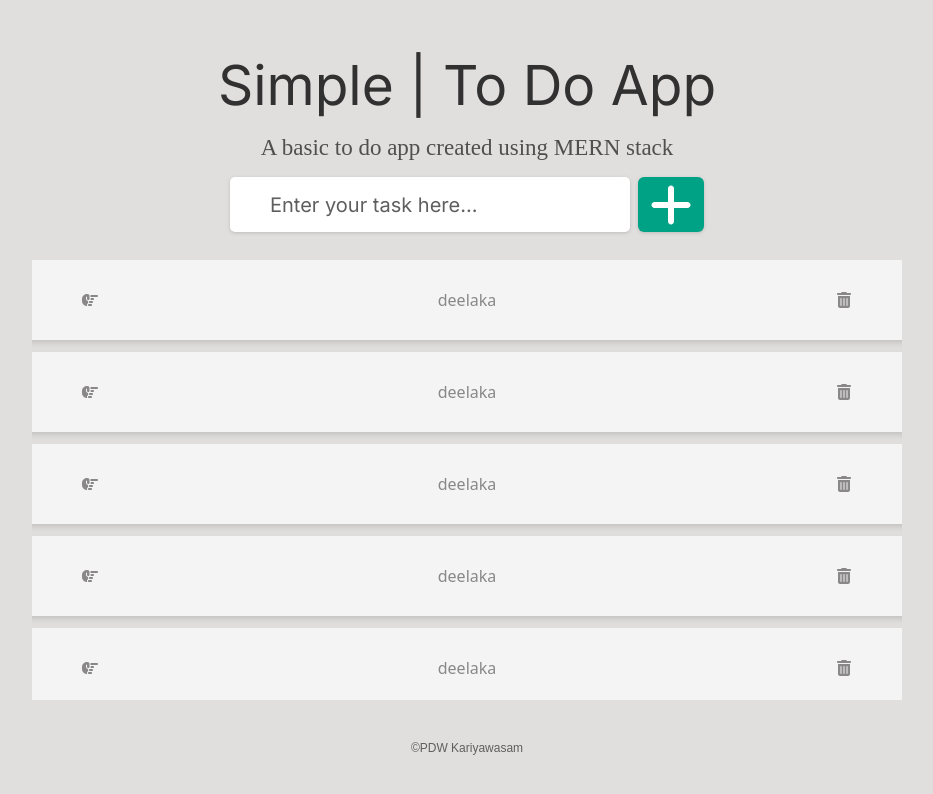
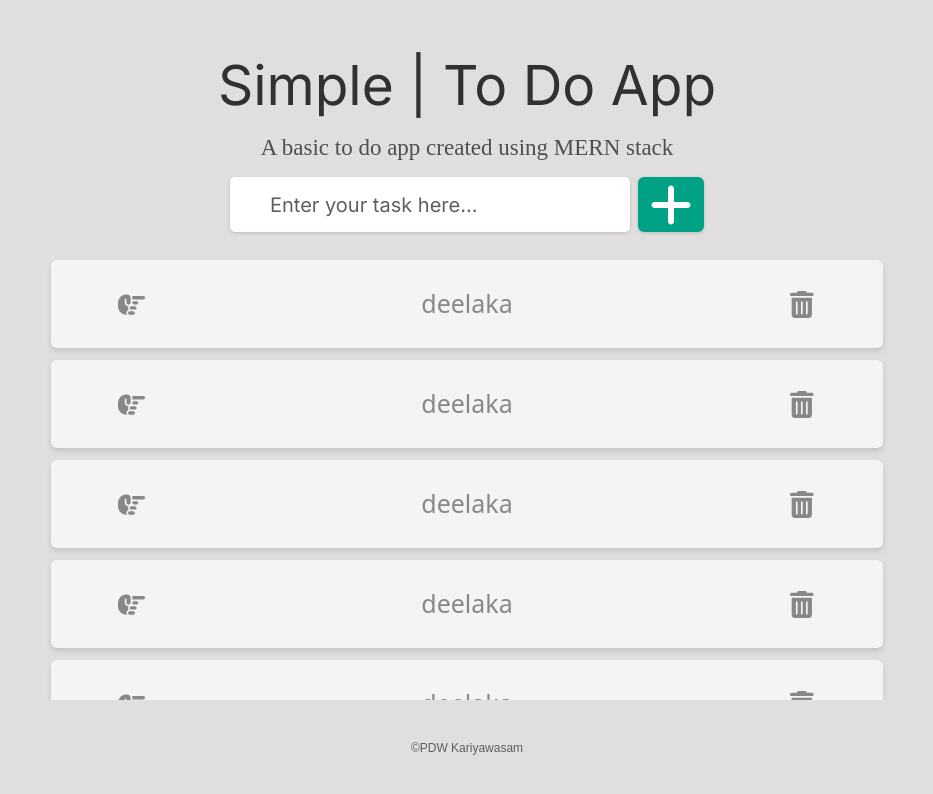
Before and after one commit to deelaka99/ToDoWebApp_using_MERN, a React (Vite) app in the folder frontend/To_Do_Web_App/: page / in a window 1280 px wide. Shown: the top 794 px of the page, without its empty margins (173-1106 px from the left). Built offline with nearby package versions, Linux system fonts and the light colour scheme; a web font is replaced by a local one.

Commit message:
Task is ready for tablets

```diff
--- a/frontend/To_Do_Web_App/src/components/Task.jsx
+++ b/frontend/To_Do_Web_App/src/components/Task.jsx
@@ -14,16 +14,16 @@ function Task() {
         done
           ? "line-through bg-placeholderGrey"
           : "bg-secondGrey active:ring-2 hover:bg-white"
-      } mobile:h-[10vh] mobile:w-[70vw] mobile:rounded-[4px] drop-shadow-md mobile:px-2 py-1 flex shrink-0 `}
+      } mobile:h-[10vh] mobile:w-[70vw] tablet:h-[11vh] tablet:w-[65vw] mobile:rounded-[4px] tablet:rounded-[6px] drop-shadow-md mobile:px-2 tablet:px-5 py-1 flex shrink-0 `}
     >
       <div
-        className={`h-full w-[10vw] ${
+        className={`h-full mobile:w-[10vw] tablet:w-[10vw] ${
           done ? "line-through text-primaryGrey" : "text-textGrey"
         } flex items-center justify-center`}
       >
         {!done ? (
           <FontAwesomeIcon
-            className="mobile:text-[16px]"
+            className="mobile:text-[16px] tablet:text-[27px]"
             icon={faHandPointRight}
             onClick={() => {
               setDone(true);
@@ -31,7 +31,7 @@ function Task() {
           />
         ) : (
           <FontAwesomeIcon
-            className="mobile:text-[16px]"
+            className="mobile:text-[16px] tablet:text-[27px]"
             icon={faCheck}
             onClick={() => {
               setDone(false);
@@ -40,18 +40,21 @@ function Task() {
         )}
       </div>
       <div
-        className={`h-full w-[50vw]  ${
+        className={`h-full mobile:w-[50vw] tablet:w-[45vw] mobile:text-[16px] tablet:text-[25px] ${
           done ? "line-through text-primaryGrey" : "text-textGrey"
         } flex items-center justify-center`}
       >
         deelaka
       </div>
       <div
-        className={`h-full w-[10vw] ${
+        className={`h-full mobile:w-[10vw] tablet:w-[10vw] ${
           done ? "line-through text-primaryGrey" : "text-textGrey"
         } flex items-center justify-center`}
       >
-        <FontAwesomeIcon className="mobile:text-[16px]" icon={faTrashCan} />
+        <FontAwesomeIcon
+          className="mobile:text-[16px] tablet:text-[27px]"
+          icon={faTrashCan}
+        />
       </div>
     </div>
   );
```
